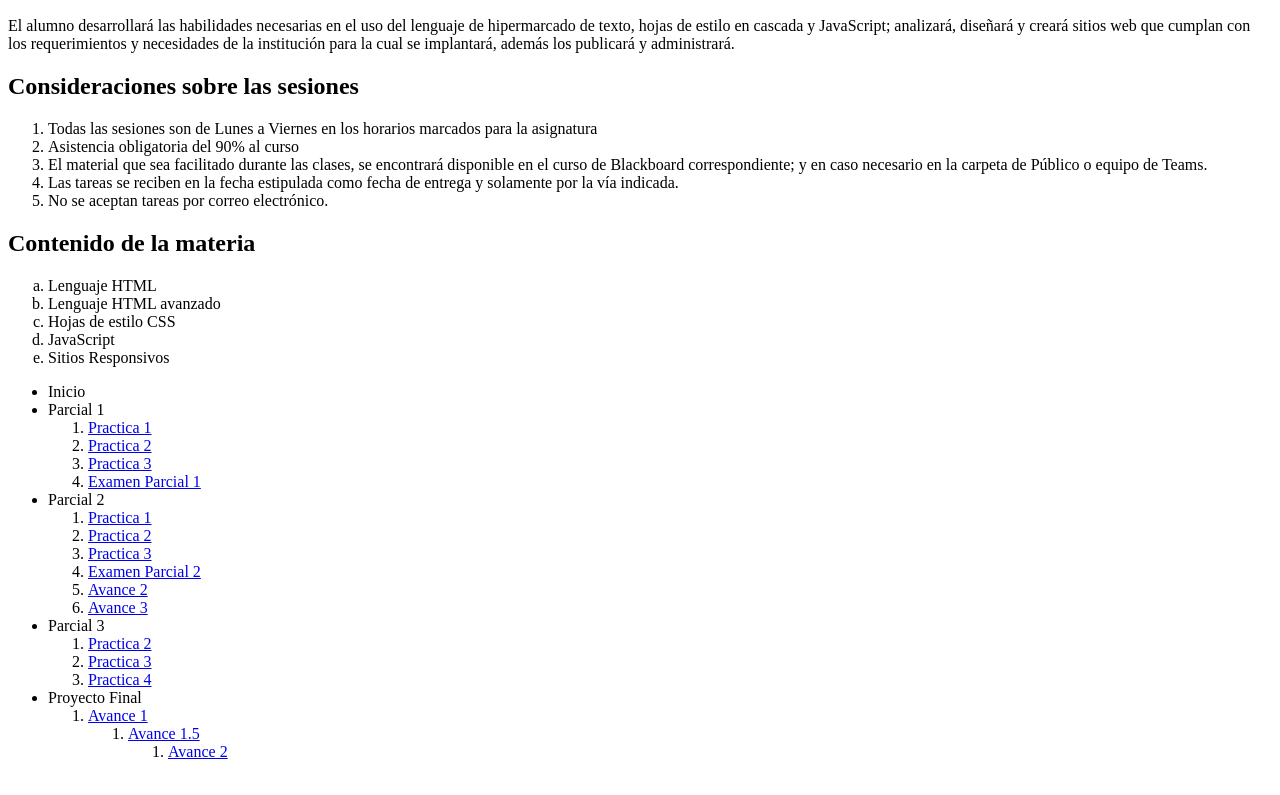
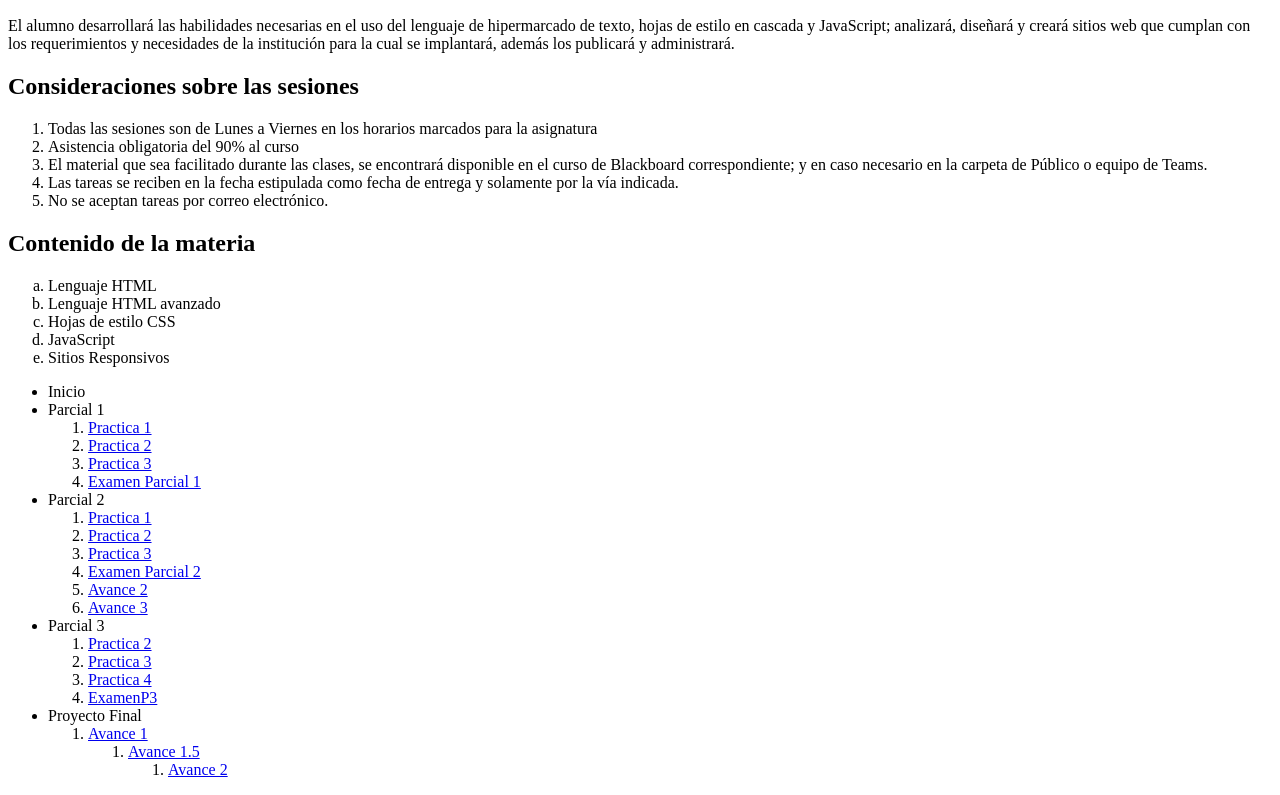
Before and after one commit to Angel181583/portafolio, a plain HTML site: page index.html in a window 1280 px wide. Shown: the part 966-1761 px from the top of the page. Drawn offline with Linux system fonts and the light colour scheme.

Commit message:
Update index.html

```diff
--- a/index.html
+++ b/index.html
@@ -101,6 +101,7 @@
 	    <li><a href="practica2.html" target="_blank">Practica 2</a></li>
 	    <li><a href="holi.html" target="_blank">Practica 3</a></li>
 	    <li><a href="practica4.html" target="_blank">Practica 4</a></li>
+	    <li><a href="examen.html" target="_blank">ExamenP3</a></li>
 
 
         </ol>
```
